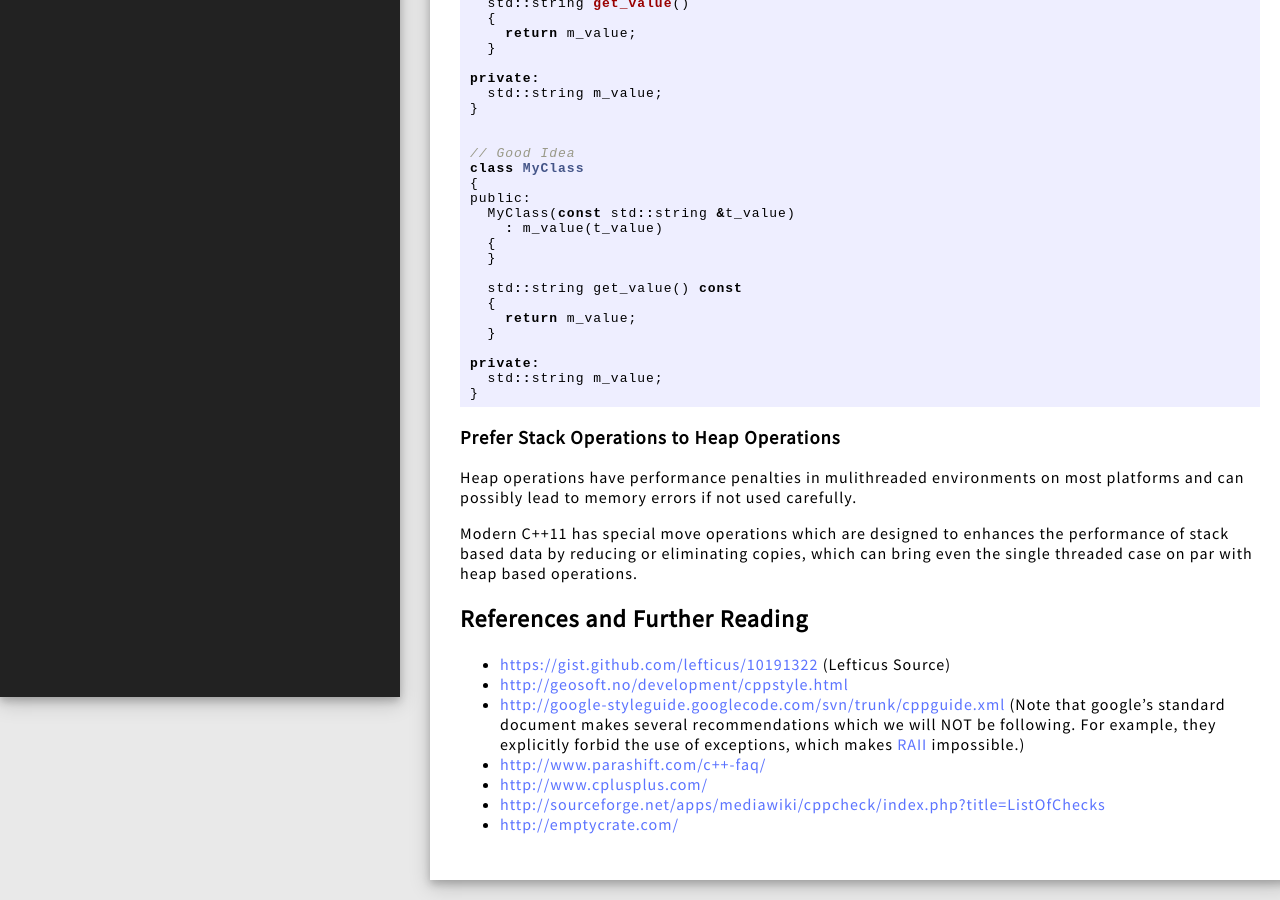
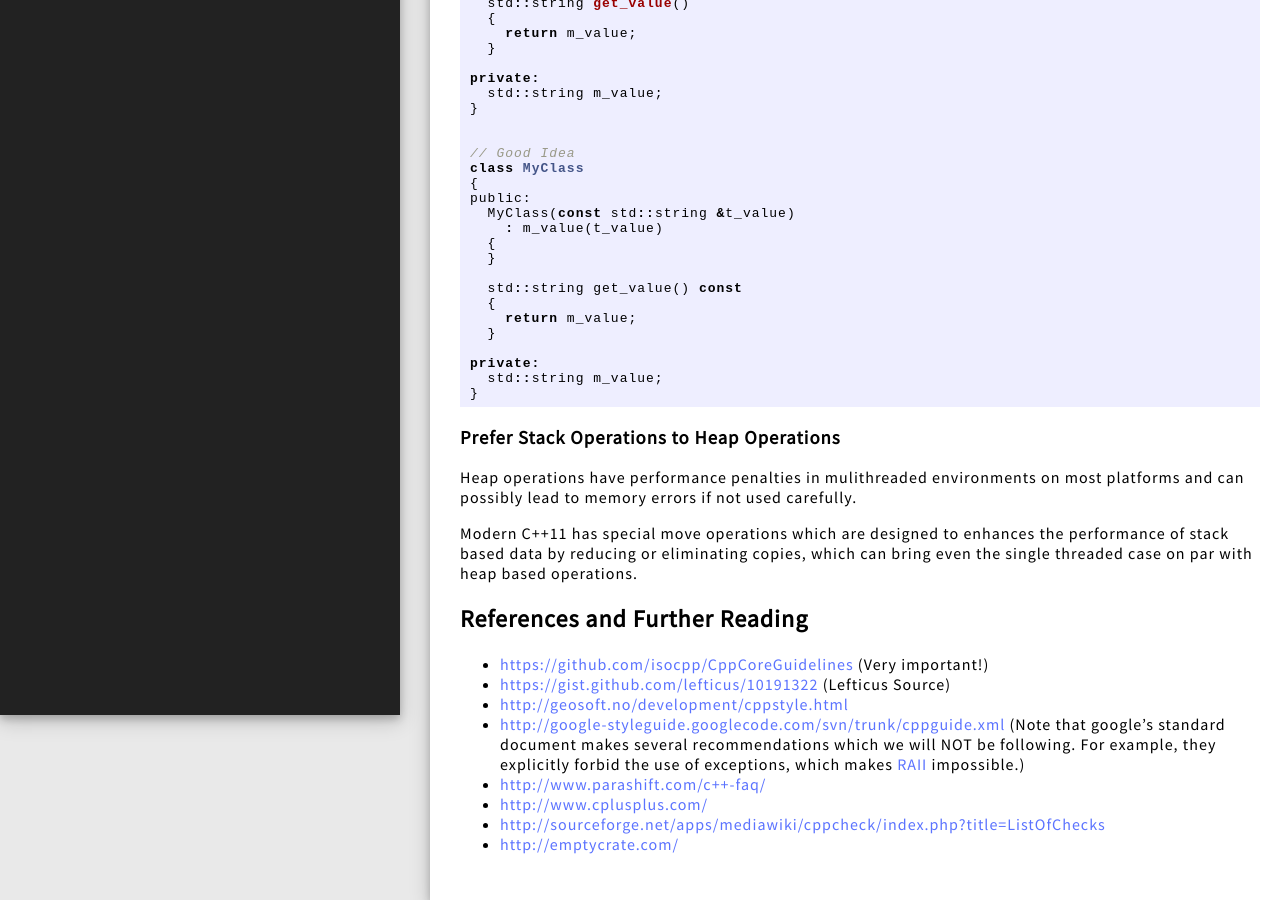
Before and after one commit to TeamWisp/TeamWisp.github.io, a Jekyll site: the page built from _common/code_standards.markdown, in a window 1280 px wide and 900 px high, scrolled down 7666 px. Built offline with Jekyll 4.4.1, drawn with Linux system fonts in a browser that asks for light colours; nearby versions of some CDN libraries.

Commit message:
Added link to the coding standards

```diff
--- a/_common/code_standards.markdown
+++ b/_common/code_standards.markdown
@@ -450,6 +450,7 @@ Modern C++11 has special move operations which are designed to enhances the perf
 
 ## References and Further Reading
 
+* [https://github.com/isocpp/CppCoreGuidelines](C++ Core Guidelines) (Very important!)
 * [https://gist.github.com/lefticus/10191322](https://gist.github.com/lefticus/10191322) (Lefticus Source)
  * [http://geosoft.no/development/cppstyle.html](http://geosoft.no/development/cppstyle.html)
  * [http://google-styleguide.googlecode.com/svn/trunk/cppguide.xml](http://google-styleguide.googlecode.com/svn/trunk/cppguide.xml) (Note that google's standard document makes several recommendations which we will NOT be following. For example, they explicitly forbid the use of exceptions, which makes [RAII](http://blog2.emptycrate.com/content/nobody-understands-c-part-2-raii) impossible.)
```
